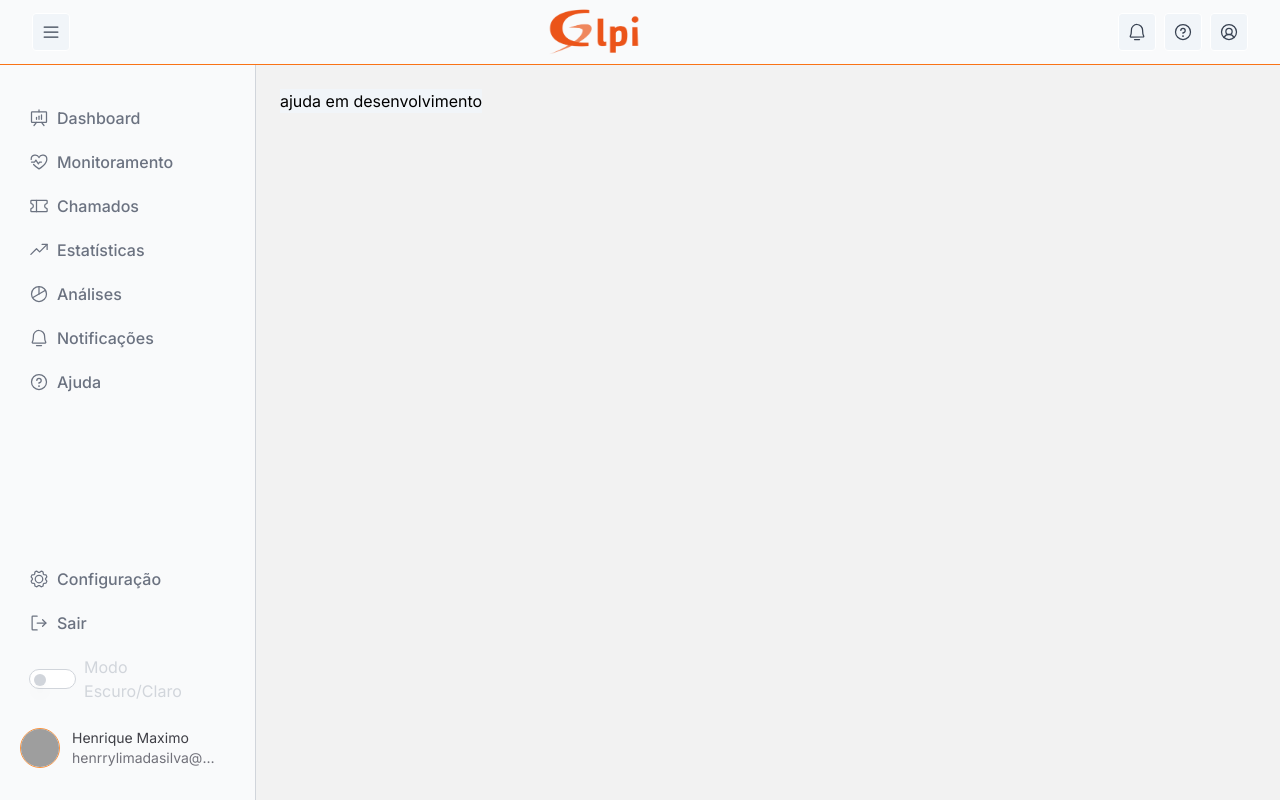
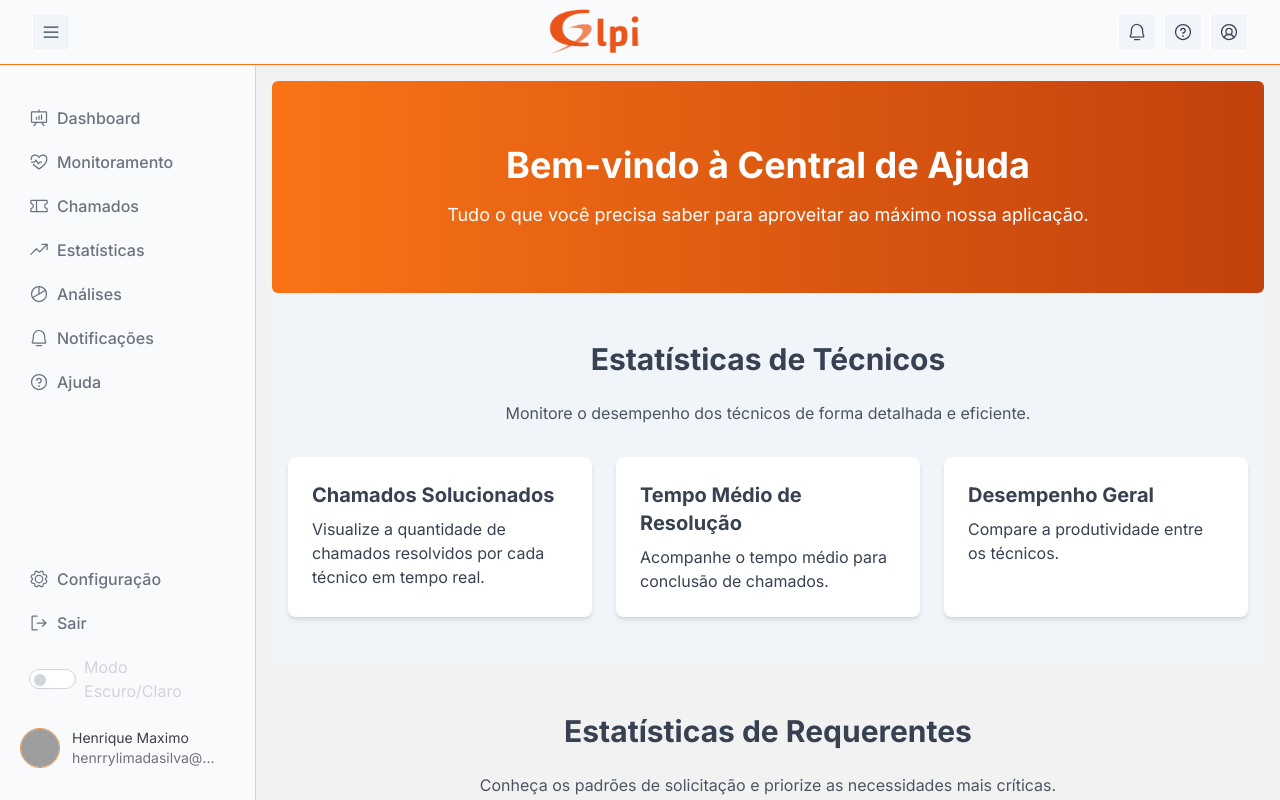
Before and after one commit to Henrry-Maximo/GLPI-Dashboard-Analytics, a React (Vite) app in the folder GLPI-Analytics-Pro/: page /main/help in a window 1280 px wide. Built offline with nearby package versions, Linux system fonts and the light colour scheme; sample sign-in values are in the browser's storage; grey boxes are pictures that could not be loaded.

Commit message:
🎨  Style: Add layout for help page

```diff
--- a/GLPI-Analytics-Pro/src/pages/help/index.tsx
+++ b/GLPI-Analytics-Pro/src/pages/help/index.tsx
@@ -1,8 +1,88 @@
 export default function Help() {
   return (
-    <section className="m-2">
-      <div className="flex justify-center items-center bg-slate-100">
-        ajuda em desenvolvimento
+    <section className="text-gray-700">
+      {/* Hero Section */}
+      <div className="bg-gradient-to-r from-orange-500 to-orange-700 text-white py-16 rounded-md">
+        <div className="mx-auto text-center">
+          <h1 className="text-4xl font-bold mb-4">Bem-vindo à Central de Ajuda</h1>
+          <p className="text-lg">Tudo o que você precisa saber para aproveitar ao máximo nossa aplicação.</p>
+        </div>
+      </div>
+
+      {/* Section: Sobre Técnicos */}
+      <div className="py-12 bg-slate-100">
+        <div className="mx-auto px-4">
+          <h2 className="text-3xl font-bold text-center mb-6">Estatísticas de Técnicos</h2>
+          <p className="text-center mb-8 text-gray-600">
+            Monitore o desempenho dos técnicos de forma detalhada e eficiente.
+          </p>
+
+          <div className="grid grid-cols-1 md:grid-cols-3 gap-6">
+            <div className="p-6 bg-white rounded-lg shadow-md">
+              <h3 className="text-xl font-bold mb-2">Chamados Solucionados</h3>
+              <p>Visualize a quantidade de chamados resolvidos por cada técnico em tempo real.</p>
+            </div>
+
+            <div className="p-6 bg-white rounded-lg shadow-md">
+              <h3 className="text-xl font-bold mb-2">Tempo Médio de Resolução</h3>
+              <p>Acompanhe o tempo médio para conclusão de chamados.</p>
+            </div>
+
+            <div className="p-6 bg-white rounded-lg shadow-md">
+              <h3 className="text-xl font-bold mb-2">Desempenho Geral</h3>
+              <p>Compare a produtividade entre os técnicos.</p>
+            </div>
+          </div>
+        </div>
+      </div>
+
+      {/* Section: Estatísticas de Requerentes */}
+      <div className="py-12">
+        <div className="container mx-auto px-4">
+          <h2 className="text-3xl font-bold text-center mb-6">Estatísticas de Requerentes</h2>
+          <p className="text-center mb-8 text-gray-600">
+            Conheça os padrões de solicitação e priorize as necessidades mais críticas.
+          </p>
+
+          <div className="grid grid-cols-1 md:grid-cols-2 gap-6">
+            <div className="p-6 bg-white rounded-lg shadow-md">
+              <h3 className="text-xl font-bold mb-2">Chamados Mais Frequentes</h3>
+              <p>Identifique os problemas mais recorrentes entre os requerentes.</p>
+            </div>
+
+            <div className="p-6 bg-white rounded-lg shadow-md">
+              <h3 className="text-xl font-bold mb-2">Taxa de Resolução</h3>
+              <p>Descubra o percentual de chamados resolvidos por usuário.</p>
+            </div>
+          </div>
+        </div>
+      </div>
+
+      {/* Section: Ajuda sobre Chamados */}
+      <div className="py-12 bg-slate-100">
+        <div className="container mx-auto px-4">
+          <h2 className="text-3xl font-bold text-center mb-6">Ajuda com Chamados</h2>
+          <p className="text-center mb-8 text-gray-600">
+            Encontre soluções rápidas para seus problemas mais urgentes.
+          </p>
+
+          <div className="grid grid-cols-1 md:grid-cols-3 gap-6">
+            <div className="p-6 bg-white rounded-lg shadow-md">
+              <h3 className="text-xl font-bold mb-2">Abrir um Chamado</h3>
+              <p>Saiba como registrar um novo chamado de maneira simples e rápida.</p>
+            </div>
+
+            <div className="p-6 bg-white rounded-lg shadow-md">
+              <h3 className="text-xl font-bold mb-2">Acompanhamento</h3>
+              <p>Veja como acompanhar o status dos chamados em tempo real.</p>
+            </div>
+
+            <div className="p-6 bg-white rounded-lg shadow-md">
+              <h3 className="text-xl font-bold mb-2">Soluções Frequentes</h3>
+              <p>Consulte nossa base de conhecimento para resolver problemas comuns.</p>
+            </div>
+          </div>
+        </div>
       </div>
     </section>
   );
```
